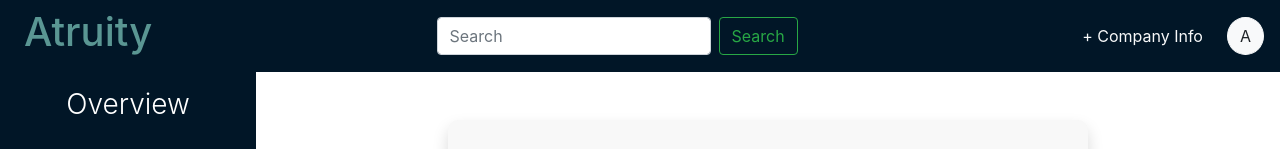
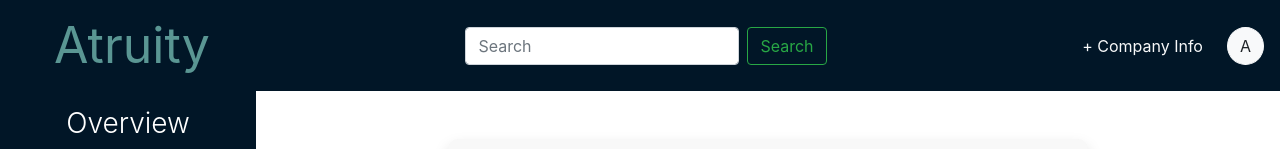
Before and after one commit to Marichka94/collaborative-project, a React (Create React App) app in the folder front-end/: page /userpage in a window 1280 px wide. Shown: the top 149 px of the page. Built offline with nearby package versions, Linux system fonts and the light colour scheme; no server answers.

Commit message:
Fix link to Homepage

```diff
--- a/front-end/src/components/NavbarHome/NavbarHome.css
+++ b/front-end/src/components/NavbarHome/NavbarHome.css
@@ -1,4 +1,11 @@
 .brand {
+  color: #5A9693;
+  display: inline-block;
+  font-size: 50px;
+  margin-left: 30px;
+}
+.brand:hover {
+  text-decoration: none;
   color: #5A9693;
 }
 nav {
--- a/front-end/src/components/NavbarHome/NavbarHome.js
+++ b/front-end/src/components/NavbarHome/NavbarHome.js
@@ -8,7 +8,7 @@ const NavbarHome = () => {
   return (
     <div>
       <nav className="p-2 d-flex justify-content-between align-items-center">
-        <h1 className='brand pl-3'>Atruity</h1>
+        <NavLink to="/" className='brand pl-3'>Atruity</NavLink>
         <NavLink className="pr-3 link" to='/userpage'>Log In</NavLink>
       </nav>
       <div className="text-center crop">
--- a/front-end/src/components/NavbarUser/NavbarUser.js
+++ b/front-end/src/components/NavbarUser/NavbarUser.js
@@ -5,7 +5,7 @@ import '../NavbarHome/NavbarHome.css'
 const NavbarUser = () => {
   return (
     <nav className="p-2 d-flex justify-content-between align-items-center">
-      <h1 className='brand pl-3'>Atruity</h1>
+      <NavLink to="/" className='brand pl-3'>Atruity</NavLink>
 
       <form class="form-inline">
         <input class="form-control mr-sm-2" type="search" placeholder="Search" aria-label="Search"/>
```
